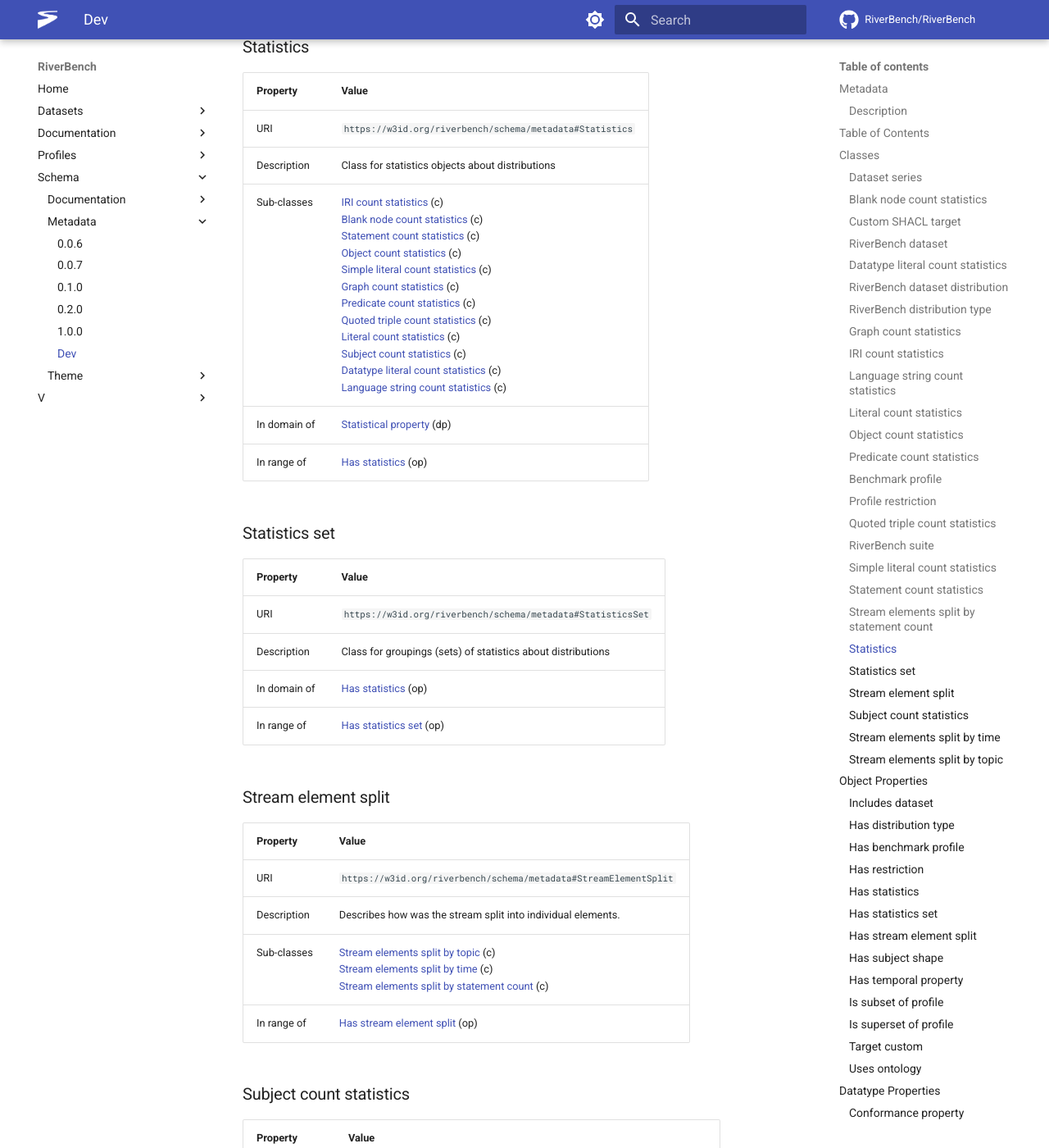
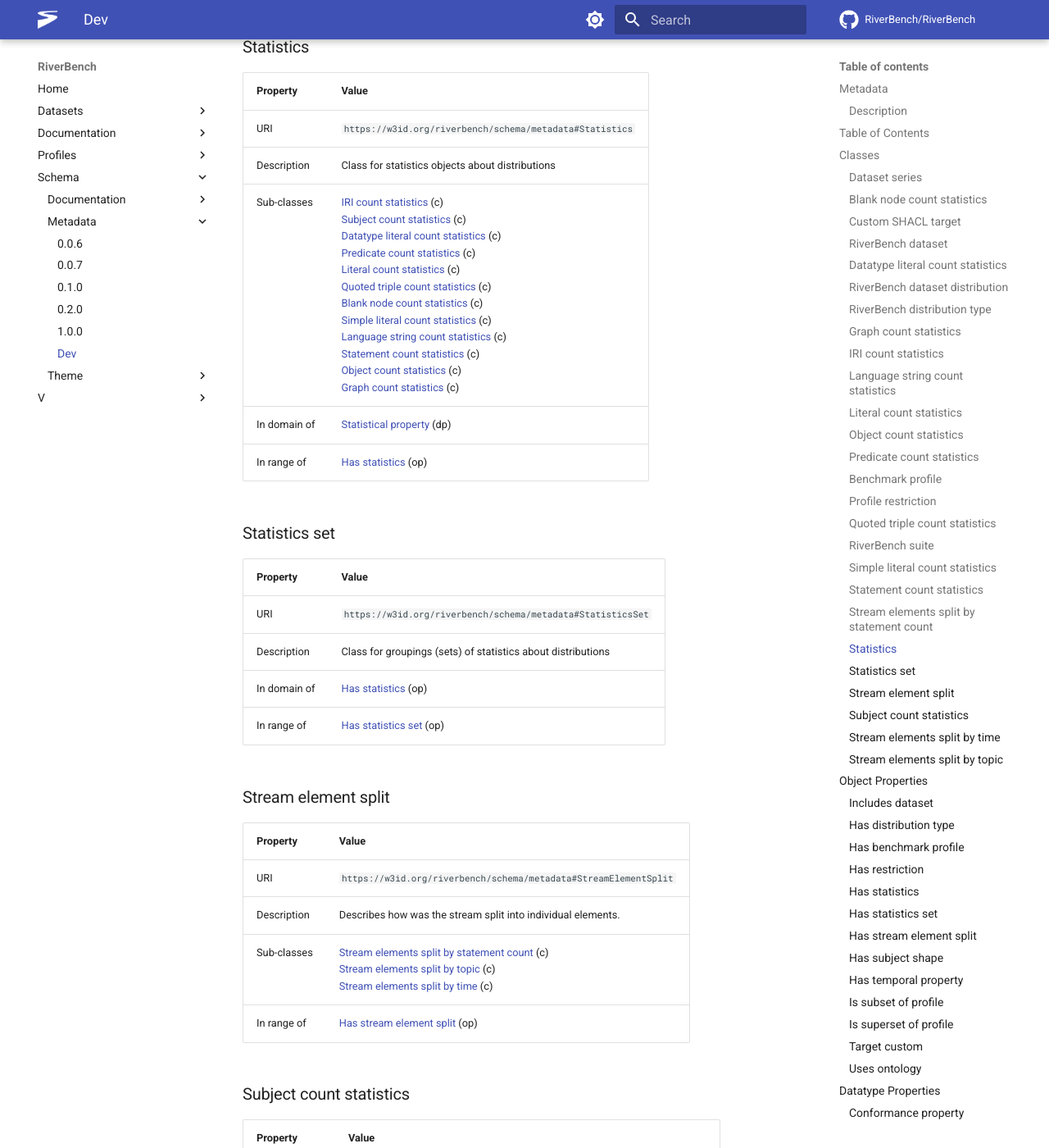
Before and after one commit to RiverBench/riverbench.github.io, an MkDocs documentation site: the page built from docs/schema/metadata/dev.md, in a window 1280 px wide and 1400 px high, scrolled down 8451 px. Shown: the whole window at 82% size. Built offline with MkDocs 1.6.1 and Material for MkDocs 9.7.7, drawn with Linux system fonts in a browser that asks for light colours; comment, search, counter and statistics services are not loaded; some of the changed text lies outside the part shown.

```diff
--- a/docs/schema/metadata/dev.md
+++ b/docs/schema/metadata/dev.md
@@ -97,7 +97,7 @@ URI | `https://w3id.org/riverbench/schema/metadata#Dataset`
 Description | A dataset in the RiverBench benchmark suite
 Super-classes |[dcat:Dataset](http://www.w3.org/ns/dcat#Dataset) (c)<br />
 Restrictions |[https://w3id.org/stax/ontology#hasStreamTypeUsage](https://w3id.org/stax/ontology#hasStreamTypeUsage) **some** [https://w3id.org/stax/ontology#ConcreteRdfStreamType](https://w3id.org/stax/ontology#ConcreteRdfStreamType) (c)<br />
-In domain of |[Has stream element split](#hasStreamElementSplit) (op)<br />[Uses ontology](#usesOntology) (op)<br />
+In domain of |[Uses ontology](#usesOntology) (op)<br />[Has stream element split](#hasStreamElementSplit) (op)<br />
 
 ### Datatype literal count statistics <a name="DatatypeLiteralCountStatistics"></a>
 Property | Value
@@ -113,7 +113,7 @@ URI | `https://w3id.org/riverbench/schema/metadata#Distribution`
 Description | A distribution of a dataset in the RiverBench benchmark suite.
 Super-classes |[dcat:Distribution](http://www.w3.org/ns/dcat#Distribution) (c)<br />
 Restrictions |[https://w3id.org/stax/ontology#hasStreamTypeUsage](https://w3id.org/stax/ontology#hasStreamTypeUsage) **some** [https://w3id.org/stax/ontology#ConcreteRdfStreamType](https://w3id.org/stax/ontology#ConcreteRdfStreamType) (c)<br />
-In domain of |[Has file name](#hasFileName) (dp)<br />[Has distribution type](#hasDistributionType) (op)<br />[Has statistics set](#hasStatisticsSet) (op)<br />
+In domain of |[Has statistics set](#hasStatisticsSet) (op)<br />[Has file name](#hasFileName) (dp)<br />[Has distribution type](#hasDistributionType) (op)<br />
 
 ### RiverBench distribution type <a name="DistributionType"></a>
 Property | Value
@@ -121,7 +121,7 @@ Property | Value
 URI | `https://w3id.org/riverbench/schema/metadata#DistributionType`
 Description | Type of dataset distribution, indicating the corresponding streaming task formulation.
 In range of |[Has distribution type](#hasDistributionType) (op)<br />
-Has members |[Jelly distribution](#jellyDistribution)<br />[Stream distribution](#streamDistribution)<br />[Full distribution](#fullDistribution)<br />[Partial distribution](#partialDistribution)<br />[Flat distribution](#flatDistribution)<br />
+Has members |[Stream distribution](#streamDistribution)<br />[Partial distribution](#partialDistribution)<br />[Full distribution](#fullDistribution)<br />[Flat distribution](#flatDistribution)<br />[Jelly distribution](#jellyDistribution)<br />
 
 ### Graph count statistics <a name="GraphCountStatistics"></a>
 Property | Value
@@ -171,8 +171,8 @@ Property | Value
 URI | `https://w3id.org/riverbench/schema/metadata#Profile`
 Description | Benchmark profile grouping several datasets in RiverBench
 Super-classes |[Dataset series](#DatasetSeries) (c)<br />
-In domain of |[Has restriction](#hasRestriction) (op)<br />[Is superset of profile](#isSupersetOfProfile) (op)<br />[Is subset of profile](#isSubsetOfProfile) (op)<br />
-In range of |[Has benchmark profile](#hasProfile) (op)<br />[Is superset of profile](#isSupersetOfProfile) (op)<br />[Is subset of profile](#isSubsetOfProfile) (op)<br />
+In domain of |[Is subset of profile](#isSubsetOfProfile) (op)<br />[Is superset of profile](#isSupersetOfProfile) (op)<br />[Has restriction](#hasRestriction) (op)<br />
+In range of |[Is subset of profile](#isSubsetOfProfile) (op)<br />[Is superset of profile](#isSupersetOfProfile) (op)<br />[Has benchmark profile](#hasProfile) (op)<br />
 
 ### Profile restriction <a name="ProfileRestriction"></a>
 Property | Value
@@ -222,7 +222,7 @@ Property | Value
 --- | ---
 URI | `https://w3id.org/riverbench/schema/metadata#Statistics`
 Description | Class for statistics objects about distributions
-Sub-classes |[IRI count statistics](#IriCountStatistics) (c)<br />[Blank node count statistics](#BlankNodeCountStatistics) (c)<br />[Statement count statistics](#StatementCountStatistics) (c)<br />[Object count statistics](#ObjectCountStatistics) (c)<br />[Simple literal count statistics](#SimpleLiteralCountStatistics) (c)<br />[Graph count statistics](#GraphCountStatistics) (c)<br />[Predicate count statistics](#PredicateCountStatistics) (c)<br />[Quoted triple count statistics](#QuotedTripleCountStatistics) (c)<br />[Literal count statistics](#LiteralCountStatistics) (c)<br />[Subject count statistics](#SubjectCountStatistics) (c)<br />[Datatype literal count statistics](#DatatypeLiteralCountStatistics) (c)<br />[Language string count statistics](#LanguageLiteralCountStatistics) (c)<br />
+Sub-classes |[IRI count statistics](#IriCountStatistics) (c)<br />[Subject count statistics](#SubjectCountStatistics) (c)<br />[Datatype literal count statistics](#DatatypeLiteralCountStatistics) (c)<br />[Predicate count statistics](#PredicateCountStatistics) (c)<br />[Literal count statistics](#LiteralCountStatistics) (c)<br />[Quoted triple count statistics](#QuotedTripleCountStatistics) (c)<br />[Blank node count statistics](#BlankNodeCountStatistics) (c)<br />[Simple literal count statistics](#SimpleLiteralCountStatistics) (c)<br />[Language string count statistics](#LanguageLiteralCountStatistics) (c)<br />[Statement count statistics](#StatementCountStatistics) (c)<br />[Object count statistics](#ObjectCountStatistics) (c)<br />[Graph count statistics](#GraphCountStatistics) (c)<br />
 In domain of |[Statistical property](#statisticalProperty) (dp)<br />
 In range of |[Has statistics](#hasStatistics) (op)<br />
 
@@ -239,7 +239,7 @@ Property | Value
 --- | ---
 URI | `https://w3id.org/riverbench/schema/metadata#StreamElementSplit`
 Description | Describes how was the stream split into individual elements.
-Sub-classes |[Stream elements split by topic](#TopicStreamElementSplit) (c)<br />[Stream elements split by time](#TimeStreamElementSplit) (c)<br />[Stream elements split by statement count](#StatementCountStreamElementSplit) (c)<br />
+Sub-classes |[Stream elements split by statement count](#StatementCountStreamElementSplit) (c)<br />[Stream elements split by topic](#TopicStreamElementSplit) (c)<br />[Stream elements split by time](#TimeStreamElementSplit) (c)<br />
 In range of |[Has stream element split](#hasStreamElementSplit) (op)<br />
 
 ### Subject count statistics <a name="SubjectCountStatistics"></a>
```
Also changed, not shown: docs/schema/documentation/dev.md (+1 -1 lines), docs/schema/theme/dev.md (+6 -7 lines).
